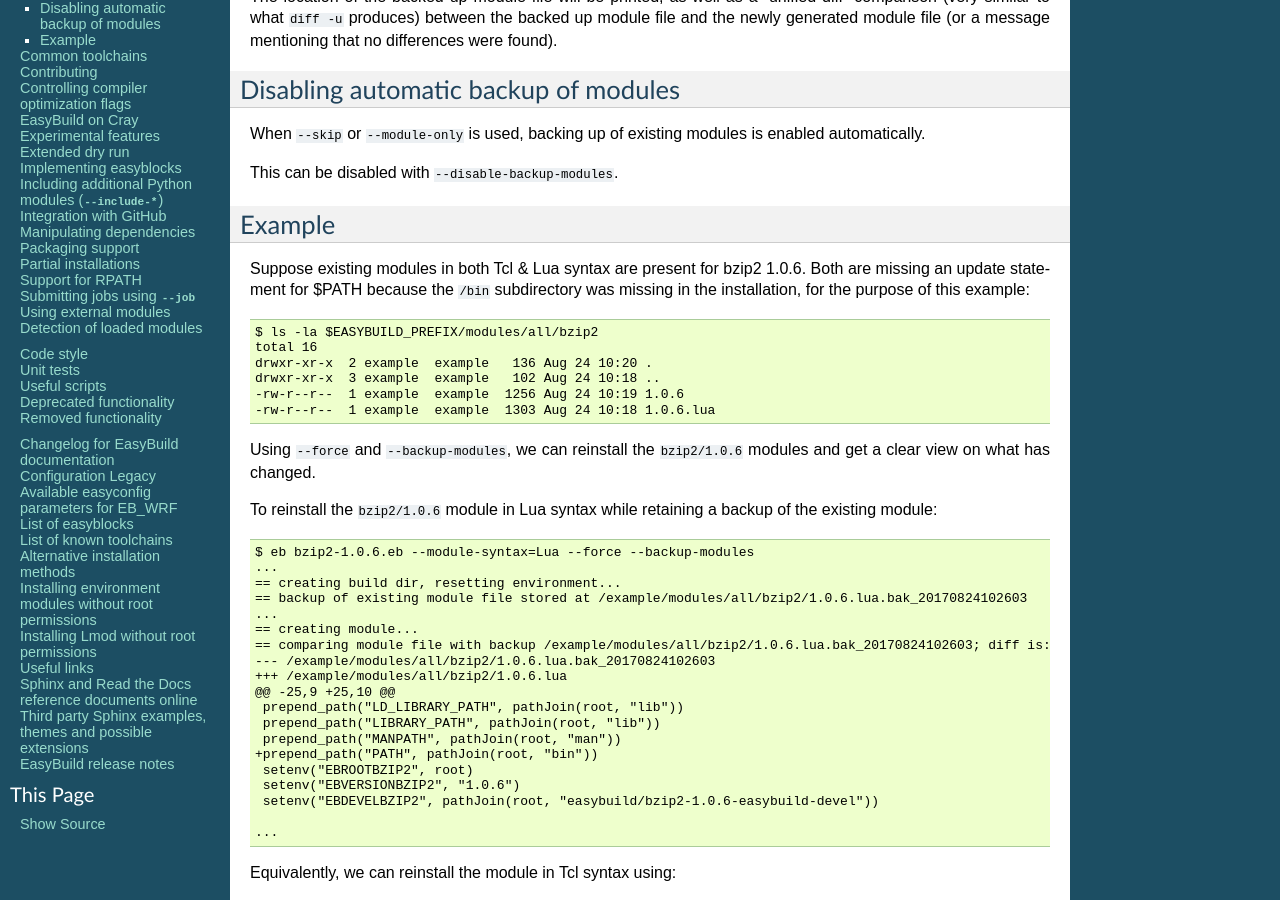
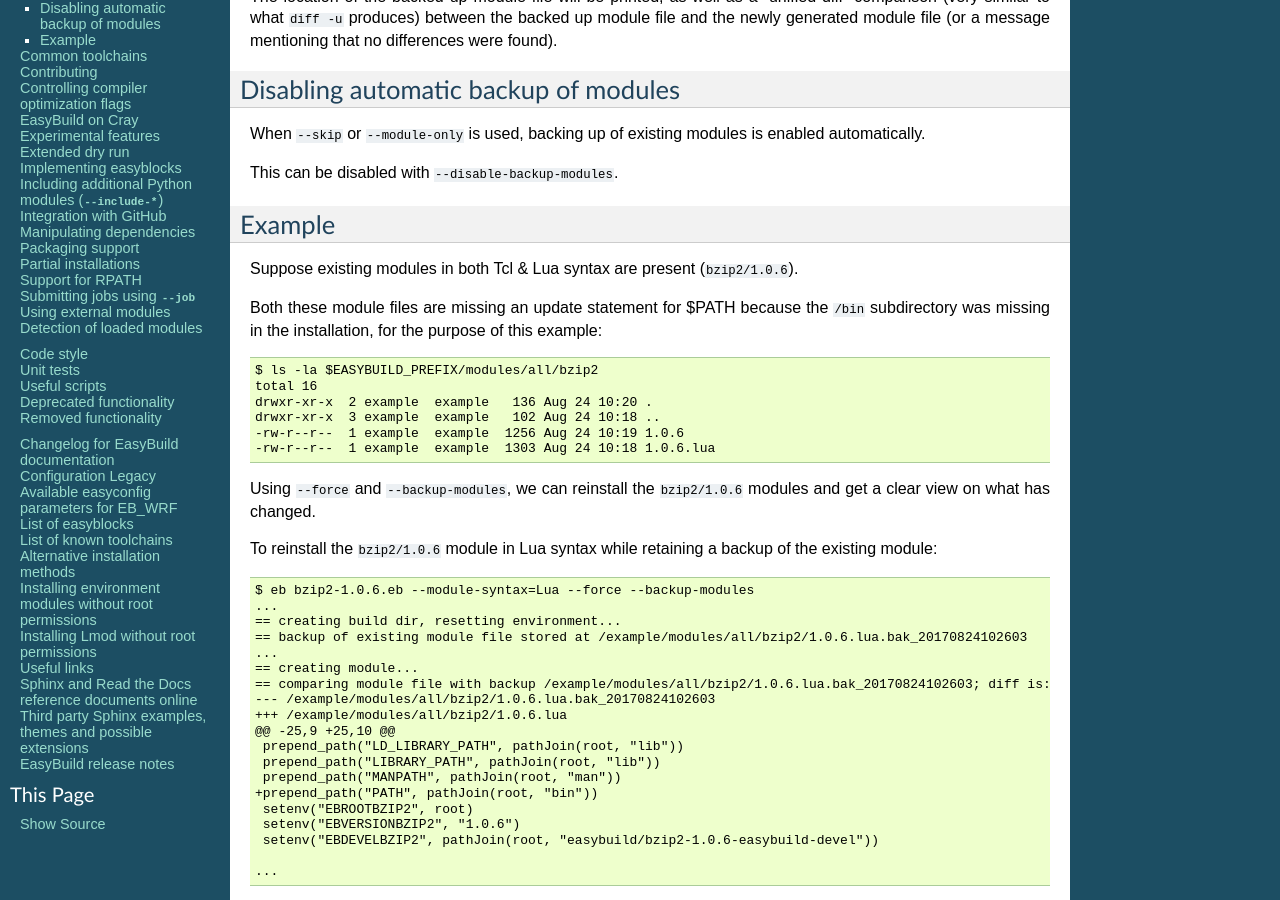
Before and after one commit to easybuilders/easybuild, a Sphinx documentation site: the page built from docs/Backup_modules.rst, in a window 1280 px wide and 900 px high, scrolled down 389 px. Built offline with Sphinx 7.4.7, drawn with Linux system fonts in a browser that asks for light colours.

Commit message:
fix minor remark

```diff
--- a/docs/Backup_modules.rst
+++ b/docs/Backup_modules.rst
@@ -37,8 +37,10 @@ This can be disabled with ``--disable-backup-modules``.
 Example
 ~~~~~~~
 
-Suppose existing modules in both Tcl & Lua syntax are present for bzip2 1.0.6.
-Both are missing an update statement for $PATH because the ``/bin`` subdirectory was missing in the installation,
+Suppose existing modules in both Tcl & Lua syntax are present (``bzip2/1.0.6``).
+
+Both these module files are missing an update statement for $PATH
+because the ``/bin`` subdirectory was missing in the installation,
 for the purpose of this example::
 
     $ ls -la $EASYBUILD_PREFIX/modules/all/bzip2
```
